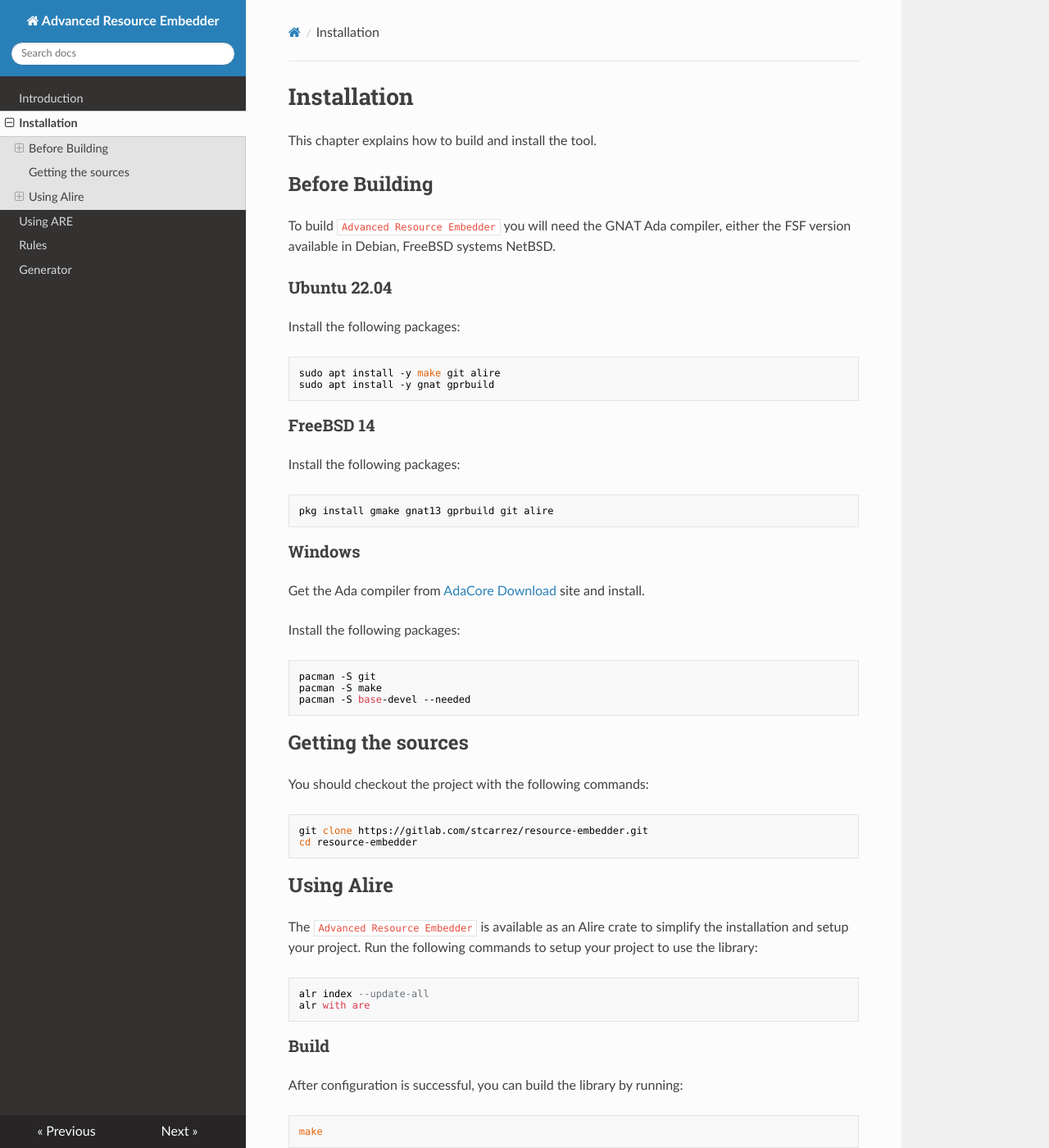
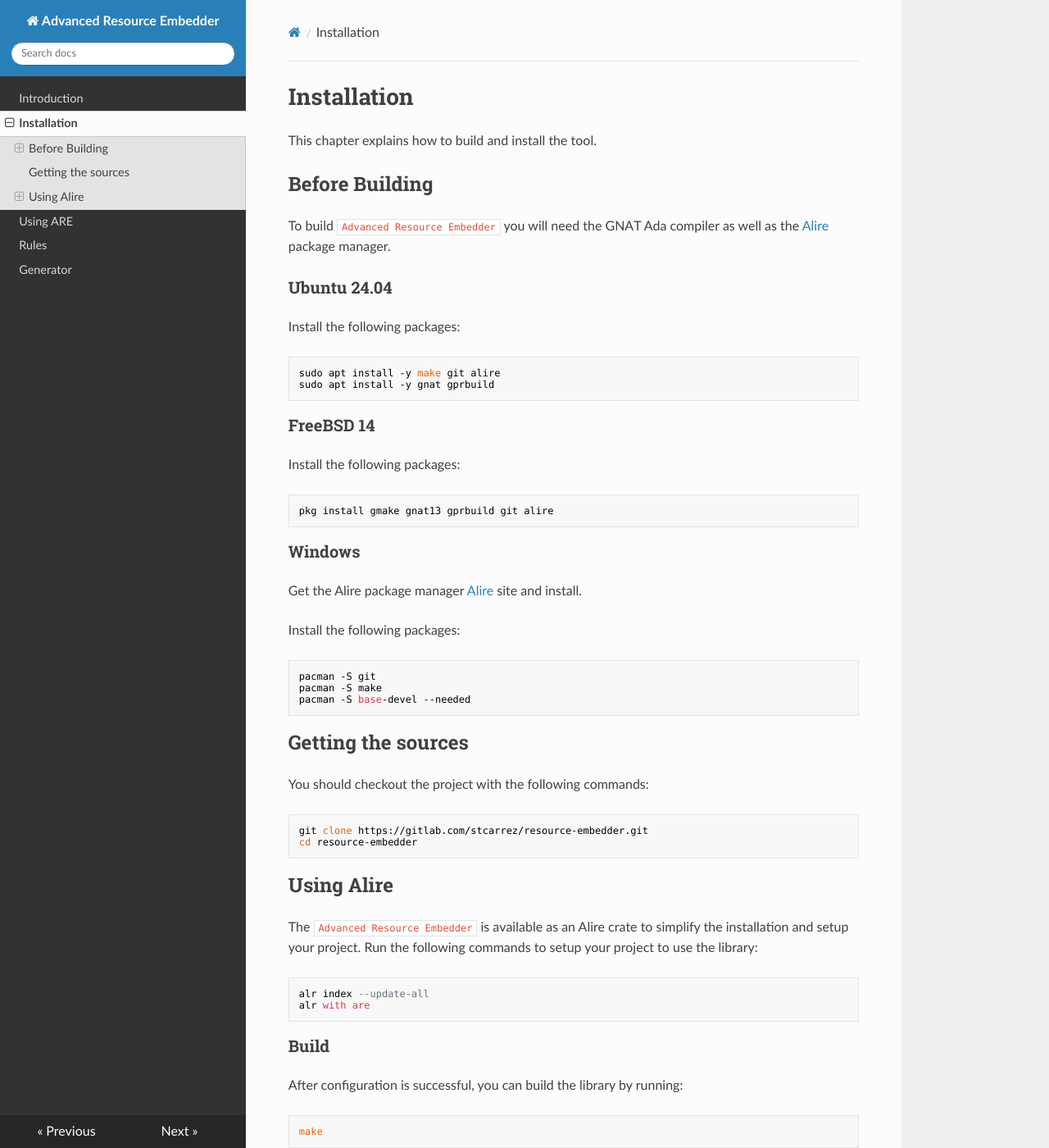
Before and after one commit to stcarrez/resource-embedder, an MkDocs documentation site: the page built from docs/Installation.md, in a window 1280 px wide and 1400 px high. Shown: the whole window at 82% size. Built offline with MkDocs 1.6.1, drawn with Linux system fonts in a browser that asks for light colours; nearby versions of some CDN libraries; some of the changed text lies outside the part shown.

Commit message:
Update documentation for installation and build

```diff
--- a/docs/Installation.md
+++ b/docs/Installation.md
@@ -4,10 +4,10 @@ This chapter explains how to build and install the tool.
 
 ## Before Building
 
-To build `Advanced Resource Embedder` you will need the GNAT Ada compiler, either
-the FSF version available in Debian, FreeBSD systems NetBSD.
+To build `Advanced Resource Embedder` you will need the GNAT Ada compiler as well
+as the [Alire](https://alire.ada.dev/) package manager.
 
-### Ubuntu 22.04
+### Ubuntu 24.04
 
 Install the following packages:
 
@@ -26,8 +26,7 @@ pkg install gmake gnat13 gprbuild git alire
 
 ### Windows
 
-Get the Ada compiler from [AdaCore Download](https://www.adacore.com/download)
-site and install.
+Get the Alire package manager [Alire](https://alire.ada.dev/) site and install.
 
 Install the following packages:
 
```
Also changed, not shown: other parts of docs/Installation.md (+2 -0 lines), docs/title.md (+1 -1 lines), 1 other file.
